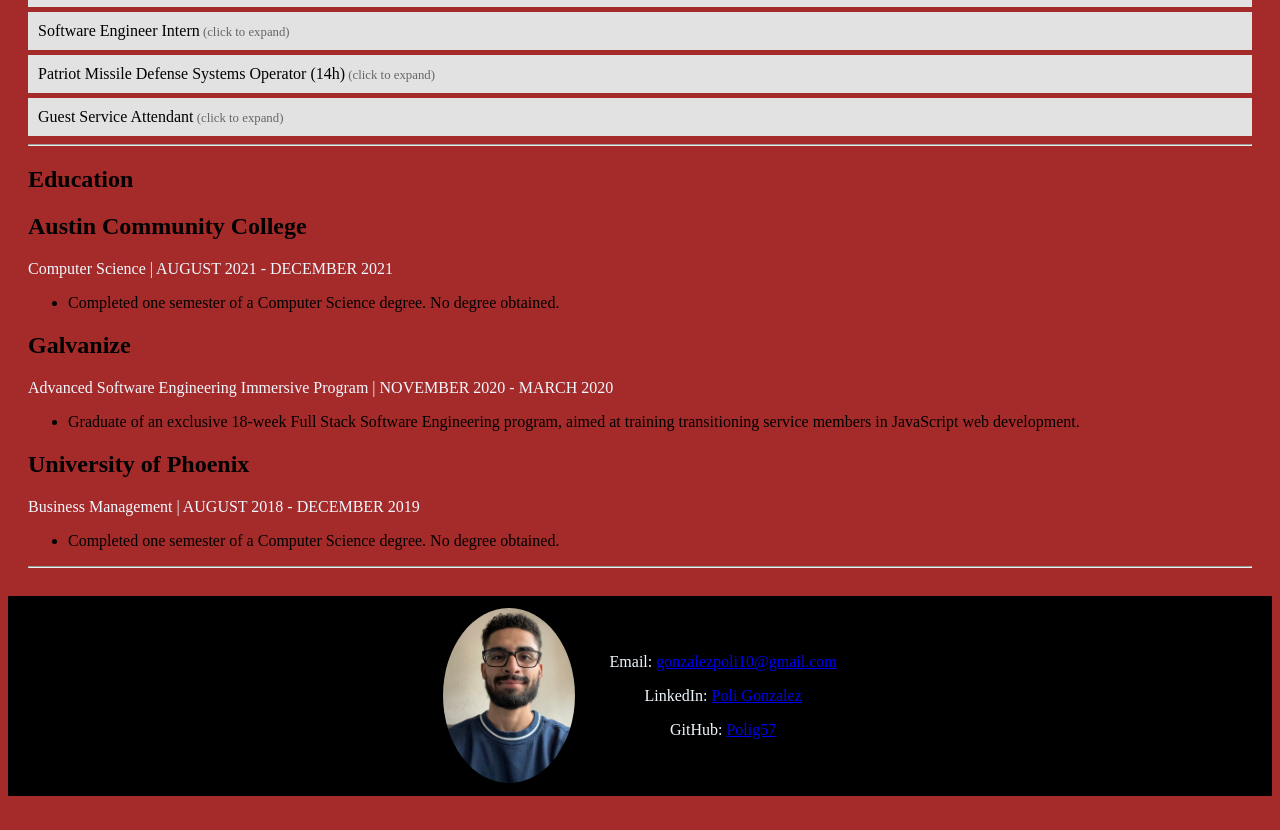
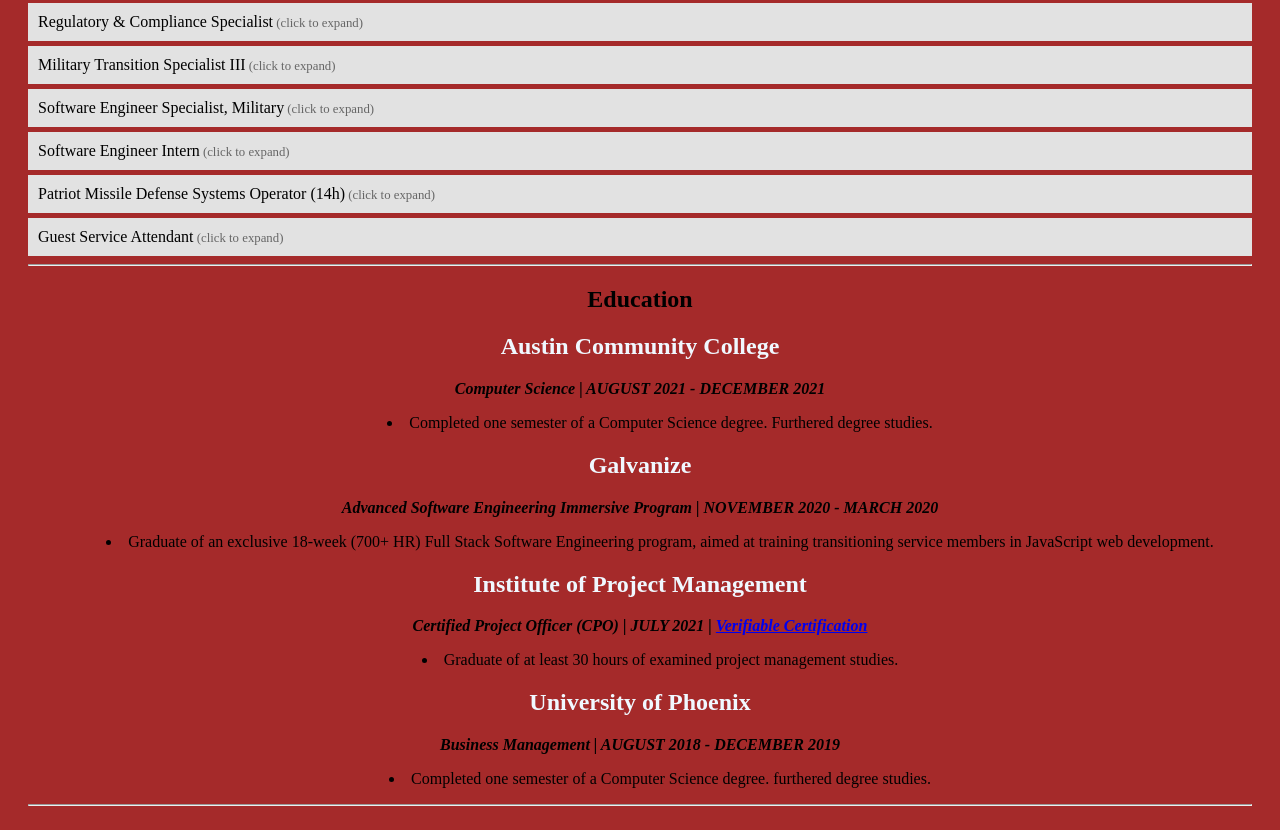
Before and after one commit to polig57/polig57.github.io, a plain HTML site: page index.html in a window 1280 px wide. Shown: the part 1450-2280 px from the top of the page. Before the commit the page ends 2254 px from the top, so only its background shows below. Drawn offline with Linux system fonts and the light colour scheme.

Commit message:
Updated Styling for Optimal Mobile Viewing

```diff
--- a/css/style.css
+++ b/css/style.css
@@ -1,59 +1,103 @@
+
 .container-main {
-    /*width: 80%;*/
     margin: auto;
     overflow: hidden;
     padding: 20px;
 }
+
 html {
     box-sizing: border-box;
 }
+
 body {
     background-color: brown;
 }
-header {
+
+.header-info {
     background-color: black;
     width: auto;
-    height: 250px;
+    height: auto;
     display: flex;
-    align-items: center;
-    flex-wrap: wrap;
     flex-direction: column;
     align-content: center;
-    justify-content: center;
+    flex-wrap: wrap;
+    align-items: center;
 }
+
+#name, #headerInfo{
+    color: aliceblue;
+    text-align: center;
+}
+
 .headshot {
     width: auto;
-    height: 175px;
+    height: 200px;
     border-radius: 50%;
-    /*display: block;*/
-    margin: 20px 20px 20px auto;
+    margin: 20px;
 }
-h1, p {
-    color: aliceblue;
-}
+
 .skills {
     text-align: center;
 }
+
 .projects {
     display: flex;
     flex-wrap: wrap;
 }
-.card-body {
-    /*width: 250px;*/
-}
+
 .feature-list {
     display: flex;
     flex-direction: column;
 }
+
+.card-title {
+    color: aliceblue;
+}
+
+.school-list {
+    text-align: center;
+    list-style-position: inside;
+}
+
+#educationSection p {
+    color: black;
+    font-style: italic;
+    font-weight: bold;
+}
+
+#educationSection h2{
+    text-align: center;
+}
+
+.school-bullet {
+    width: auto;
+}
+
+li {
+    width: auto;
+}
+
+p {
+    color: rosybrown;
+    text-align: center;
+}
+
 .github-repo {
     display: flex;
     justify-content: space-evenly;
 }
+
+.job-description {
+    width: auto;
+    color: aliceblue;
+}
+
 #timeline .entry {
-    border-left: 3px solid #333;
+    border-left: 3px solid rosybrown;;
     margin-bottom: 5px;
     cursor: pointer;
 }
+
 #timeline .entry-header {
     background: #e2e2e2;
     padding: 10px;
@@ -64,18 +108,18 @@
     background: #ccc;
     color: #333;
 }
+
 #timeline .entry-content {
     padding-top: 5px;
     padding-left: 2px;
 }
-/* Style for the job description content */
+
 #timeline .entry-content p {
     padding: 5px 10px;
     background: black;
-    /*border-left: 3px solid #333;*/
     display: block;
 }
-/* Adjustments for active class */
+
 .entry.active .entry-header {
     background-color: #e2e2e2;
     color: #333;
@@ -85,7 +129,6 @@
     display: block;
 }
 
-/* Visual cue for clickable items */
 .entry .entry-header:after {
     content: ' (click to expand)';
     font-size: 0.8em;
@@ -97,28 +140,31 @@
     font-size: 0.8em;
     color: #666;
 }
+
 .h2-tech-skills {
     display: flex;
     width: auto;
     justify-content: center;
+    text-align: center;
 }
+
 .h2-software-apps {
     display: flex;
     justify-content: center;
+    text-align: center;
 }
+
 footer {
     background-color: black;
     width: auto;
-    height: 200px;
+    height: auto;
     display: flex;
+    justify-content: center;
     align-items: center;
     flex-wrap: wrap;
-    flex-direction: column;
-    align-content: center;
-    justify-content: center;
 }
+
 .footer-info {
     text-align: center;
     width: fit-content;
-    padding-left: 15px;
 }
--- a/index.html
+++ b/index.html
@@ -9,9 +9,11 @@
 <body>
 <div class="container-main">
     <header>
-        <img src="assets/imgs/headshot.JPG" alt="headshot" class="headshot">
-        <h1 id="name"> Hipolito Gonzalez III </h1>
-        <p id="contactInfo"> San Antonio | Veteran | Software Developer </p>
+        <div class="header-info">
+            <img src="assets/imgs/headshot.JPG" alt="headshot" class="headshot">
+            <h1 id="name"> Hipolito Gonzalez III </h1>
+            <p id="headerInfo"> San Antonio | Veteran | Software Developer </p>
+        </div>
     </header>
     <main class="container">
         <section id="skillsSection">
@@ -87,7 +89,7 @@
                     <div class="card-body">
                         <p> Computer Science | AUGUST 2021 - DECEMBER 2021 </p>
                         <ul class="school-list">
-                            <li class="school-bullet">Completed one semester of a Computer Science degree. No degree obtained.</li>
+                            <li class="school-bullet">Completed one semester of a Computer Science degree. Furthered degree studies.</li>
                         </ul>
                     </div>
                 </div>
@@ -98,7 +100,18 @@
                     <div class="card-body">
                         <p> Advanced Software Engineering Immersive Program | NOVEMBER 2020 - MARCH 2020 </p>
                         <ul class="school-list">
-                            <li class="school-bullet">Graduate of an exclusive 18-week Full Stack Software Engineering program, aimed at training transitioning service members in JavaScript web development.</li>
+                            <li class="school-bullet">Graduate of an exclusive 18-week (700+ HR) Full Stack Software Engineering program, aimed at training transitioning service members in JavaScript web development.</li>
+                        </ul>
+                    </div>
+                </div>
+                <div class="card">
+                    <div class="card-title">
+                        <h2>Institute of Project Management</h2>
+                    </div>
+                    <div class="card-body">
+                        <p> Certified Project Officer (CPO) | JULY 2021 | <a href="https://open.institute.pm/user/polig57/" target=”_blank”>Verifiable Certification</a></p>
+                        <ul class="school-list">
+                            <li class="school-bullet">Graduate of at least 30 hours of examined project management studies.</li>
                         </ul>
                     </div>
                 </div>
@@ -109,7 +122,7 @@
                     <div class="card-body">
                         <p> Business Management | AUGUST 2018 - DECEMBER 2019 </p>
                         <ul class="school-list">
-                            <li class="school-bullet">Completed one semester of a Computer Science degree. No degree obtained.</li>
+                            <li class="school-bullet">Completed one semester of a Computer Science degree. furthered degree studies.</li>
                         </ul>
                     </div>
                 </div>
--- a/js/script.js
+++ b/js/script.js
@@ -17,13 +17,14 @@
 
         const header = document.createElement('div');
         header.className = 'entry-header';
-        header.innerText = job.title;
+        header.innerText = `${job.title}`;
+
 
         const content = document.createElement('div');
         content.className = 'entry-content';
         content.innerHTML = `<strong>Company:</strong> ${job.company}<br>
                              <strong>Years:</strong> ${job.years}<br>
-                             <p>${job.description}<br></p>
+                             <p class="job-description">${job.description}<br></p>
                              <ul><li>${job.bullet1}</li><li>${job.bullet2}</li><li>${job.bullet3}</li><li>${job.bullet4}</li></ul>`;
         content.style.display = 'none';
 
```
